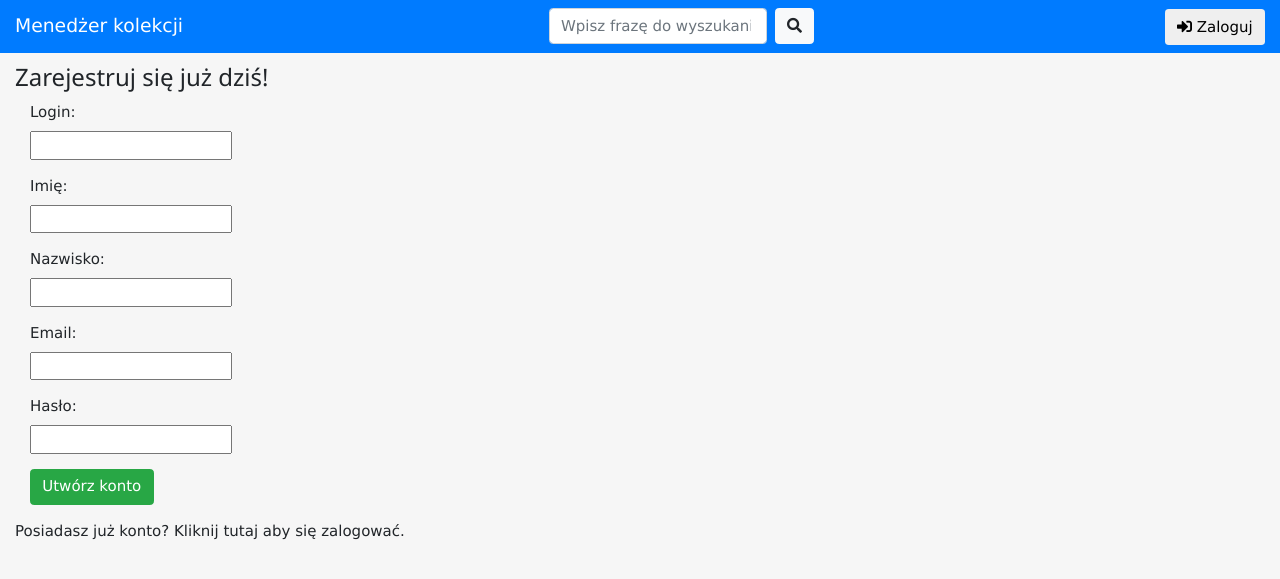
After one commit to JachuPL/CollectionManager, a Django app: page /register/ in a window 1280 px wide. The commit adds this page. Shown: the top 579 px of the page. Run offline with Django 3.2, Linux system fonts and the light colour scheme; some libraries are stand-ins or nearby versions.

Commit message:
Added users support with logging in, out and registering new accounts.

```diff
--- /dev/null
+++ b/collectionsapp/forms.py
@@ -0,0 +1,14 @@
+from django import forms
+from django.contrib.auth.models import User
+
+
+class UserForm(forms.ModelForm):
+    username = forms.CharField(min_length=6, max_length=30, required=True, label="Nazwa użytkownika")
+    first_name = forms.CharField(min_length=2, max_length=30, required=True, label="Imię")
+    last_name = forms.CharField(min_length=2, max_length=50, required=True, label="Nazwisko")
+    email = forms.EmailField(required=True, label="Email")
+    password = forms.CharField(min_length=8, max_length=24, required=True, widget=forms.PasswordInput, label="Hasło")
+
+    class Meta:
+        model = User
+        fields = ['username', 'first_name', 'last_name', 'email', 'password']
--- a/collectionsapp/models.py
+++ b/collectionsapp/models.py
@@ -1,11 +1,13 @@
 import datetime
 from django.db import models
+from django.contrib.auth.models import User
 from django.utils import timezone
 
 
 class Collection(models.Model):
+    user = models.ForeignKey(User, default=1, verbose_name='Właściciel', on_delete=models.CASCADE)
     name = models.CharField('Nazwa', max_length=200)
-    created = models.DateField('Data utworzenia', default=timezone.now())
+    created = models.DateField('Data utworzenia', default=timezone.now)
     desc = models.CharField('Opis', max_length=1000)
 
     def __str__(self):
@@ -19,7 +21,7 @@ class Collection(models.Model):
 class CollectionValue(models.Model):
     name = models.CharField('Nazwa', max_length=200)
     aggregate = models.CharField('Agregat (np. autor, zespół)', max_length=200)
-    added = models.DateField('Data dodania', default=timezone.now())
+    added = models.DateField('Data dodania', default=timezone.now)
     date = models.DateField('Data produkcji przedmiotu, np. data wydania książki, rocznik wina itd.')
     desc = models.CharField('Opis przedmiotu', max_length=2000)
     collection_id = models.ForeignKey(Collection, on_delete=models.DO_NOTHING, verbose_name='Kolekcja')
--- a/collectionsapp/templates/polls/header.html
+++ b/collectionsapp/templates/collections/header.html
@@ -19,12 +19,21 @@
 
 <body>
 
-	<nav class="navbar navbar-dark bg-primary justify-content-between" >
+	<nav class="navbar navbar-dark bg-primary justify-content-between">
 	  <a class="navbar-brand" href="/">Menedżer kolekcji</a>
 	  <form class="form-inline">
 		<input class="form-control mr-sm-2" type="search" placeholder="Wpisz frazę do wyszukania" aria-label="Search">
 		<button type="button" class="btn btn-light"><i class="fas fa-search"></i></button>
 	  </form>
+        {% if user.is_authenticated %}
+            <form class="form-inline" action="{% url 'collections:logout' %}">
+                <button type="submit" class="btn btn-default"><i class="fas fa-sign-out-alt"></i>&nbsp;Wyloguj</button>
+            </form>
+        {% else %}
+            <form class="form-inline" action="{% url 'collections:login' %}">
+                <button type="submit" class="btn btn-default"><i class="fas fa-sign-in-alt"></i>&nbsp;Zaloguj</button>
+            </form>
+        {% endif %}
 	</nav>
 
 	{% block content %}
--- /dev/null
+++ b/collectionsapp/templates/collections/register.html
@@ -0,0 +1,71 @@
+{% extends 'collections/header.html' %}
+
+{% block content %}
+<div class="container-fluid">
+    <div class="row">
+        <div class="col-sm-12 col-md-6">
+            <div class="panel panel-default">
+                <div class="panel-body">
+                    <h3>Zarejestruj się już dziś!</h3>
+                    {% if error_message %}
+                        <p><strong>{{ error_message }}</strong></p>
+                    {% endif %}
+                    <form class="form-horizontal" role="form" action="{% url 'collections:register'%}" method="post" enctype="multipart/form-data">
+                        {% csrf_token %}
+                        <div class="form-group">
+                            <label class="control-label col-sm-2" for="id_username">
+                                Login:
+                            </label>
+                            <div class="col-sm-10">
+                                <input id="id_username" maxlength="30" name="username" type="text">
+                            </div>
+                        </div>
+                        <div class="form-group">
+                            <label class="control-label col-sm-2" for="id_first_name">
+                                Imię:
+                            </label>
+                            <div class="col-sm-10">
+                                <input id="id_first_name" maxlength="30" name="first_name" type="text">
+                            </div>
+                        </div>
+                        <div class="form-group">
+                            <label class="control-label col-sm-2" for="id_last_name">
+                                Nazwisko:
+                            </label>
+                            <div class="col-sm-10">
+                                <input id="id_last_name" maxlength="30" name="last_name" type="text">
+                            </div>
+                        </div>
+                        <div class="form-group">
+                            <label class="control-label col-sm-2" for="id_email">
+                                Email:
+                            </label>
+                            <div class="col-sm-10">
+                                <input id="id_email" maxlength="30" name="email" type="text">
+                            </div>
+                        </div>
+                        <div class="form-group">
+                            <label class="control-label col-sm-2" for="id_password">
+                                Hasło:
+                            </label>
+                            <div class="col-sm-10">
+                                <input id="id_password" maxlength="30" name="password" type="password">
+                            </div>
+                        </div>
+                        <div class="form-group">
+                            <div class="col-sm-offset-2 col-sm-10">
+                                <button type="submit" class="btn btn-success">Utwórz konto</button>
+                            </div>
+                        </div>
+                    </form>
+                </div>
+                <div class="panel-footer">
+                    Posiadasz już konto? <a href="{% url 'collections:login' %}">Kliknij tutaj</a> aby się zalogować.
+                </div>
+            </div>
+        </div>
+    </div>
+
+</div>
+
+{% endblock %}
--- a/collectionsapp/urls.py
+++ b/collectionsapp/urls.py
@@ -1,5 +1,4 @@
 from django.urls import path
-from django.conf.urls import url
 from . import views
 
 app_name = 'collections'
@@ -9,5 +8,11 @@ urlpatterns = [
     path('<int:collection_id>/', views.detail, name='detail'),
     # ex: /collections/item/5
     path('item/<int:value_id>/', views.item, name='item'),
+    # ex: /register/
+    path('register/', views.register, name='register'),
+    # ex: /login/
+    path('login/', views.login_user, name='login'),
+    # ex: /logout/
+    path('logout/', views.logout_user, name='logout'),
 
 ]
--- a/collectionsapp/views.py
+++ b/collectionsapp/views.py
@@ -1,26 +1,73 @@
-from django.shortcuts import render, get_object_or_404, get_list_or_404
-from django.http import HttpResponse
-from django.template import RequestContext
+from django.shortcuts import render, get_object_or_404, redirect
+from django.contrib.auth import authenticate, login, logout
+from .forms import *
 from .models import *
 
 
 def index(request):
 	collections = Collection.objects.all()
 	context = {'collections': collections}
-	return render(request, 'polls/index.html', context)
+	return render(request, 'collections/index.html', context)
 
 
 def detail(request, collection_id):
-    collection = get_object_or_404(Collection, pk=collection_id)
-    collection_items = CollectionValue.objects.filter(collection_id=collection_id)
-    context = {
-        'collection': collection,
-        'collection_items': collection_items
-    }
-    return render(request, 'polls/detail.html', context)
+	collection = get_object_or_404(Collection, pk=collection_id)
+	collection_items = CollectionValue.objects.filter(collection_id=collection_id)
+	context = {
+		'collection': collection,
+		'collection_items': collection_items
+	}
+	return render(request, 'collections/detail.html', context)
 
 
 def item(request, value_id):
-    collection_value = get_object_or_404(CollectionValue, pk=value_id)
-    context = {'value': collection_value}
-    return render(request, 'polls/item.html', context)
+	collection_value = get_object_or_404(CollectionValue, pk=value_id)
+	context = {'value': collection_value}
+	return render(request, 'collections/item.html', context)
+
+
+def logout_user(request):
+	if request.user.is_authenticated:
+		logout(request)
+		return redirect('collections:login')
+	else:
+		return redirect('/')
+
+
+def login_user(request):
+	if request.method == "POST":
+		if request.user.is_authenticated:
+			return redirect('/')
+		else:
+			username = request.POST['username']
+			password = request.POST['password']
+			user = authenticate(username=username, password=password)
+			if user is not None:
+				if user.is_active:
+					login(request, user)
+					return redirect('/')    # redirect to index
+				else:
+					return render(request, 'collections/login.html', {'error_message': 'Twoje konto zostało zablokowane'})
+			else:
+				return render(request, 'collections/login.html', {'error_message': 'Podany login lub hasło są niepoprawne'})
+	return render(request, 'collections/login.html')
+
+
+def register(request):
+	form = UserForm(request.POST or None)
+	if form.is_valid():
+		user = form.save(commit=False)
+		username = form.cleaned_data['username']
+		password = form.cleaned_data['password']
+		user.set_password(password)
+		user.save()
+		user = authenticate(username=username, password=password)
+		if user is not None:
+			if user.is_active:
+				login(request, user)
+				collections = Collection.objects.filter(user=request.user)
+				return render(request, 'collections/index.html', {'collections': collections})
+	context = {
+		"form": form,
+	}
+	return render(request, 'collections/register.html', context)
```
Also changed, not shown: collectionsapp/templates/collections/detail.html (added, +57 -0 lines), collectionsapp/templates/collections/index.html (renamed from collectionsapp/templates/polls/index.html, +5 -2 lines), collectionsapp/templates/collections/item.html (renamed from collectionsapp/templates/polls/item.html, +7 -5 lines), collectionsapp/templates/collections/login.html (added, +47 -0 lines), collectionsapp/templates/polls/detail.html (deleted, +0 -52 lines).
